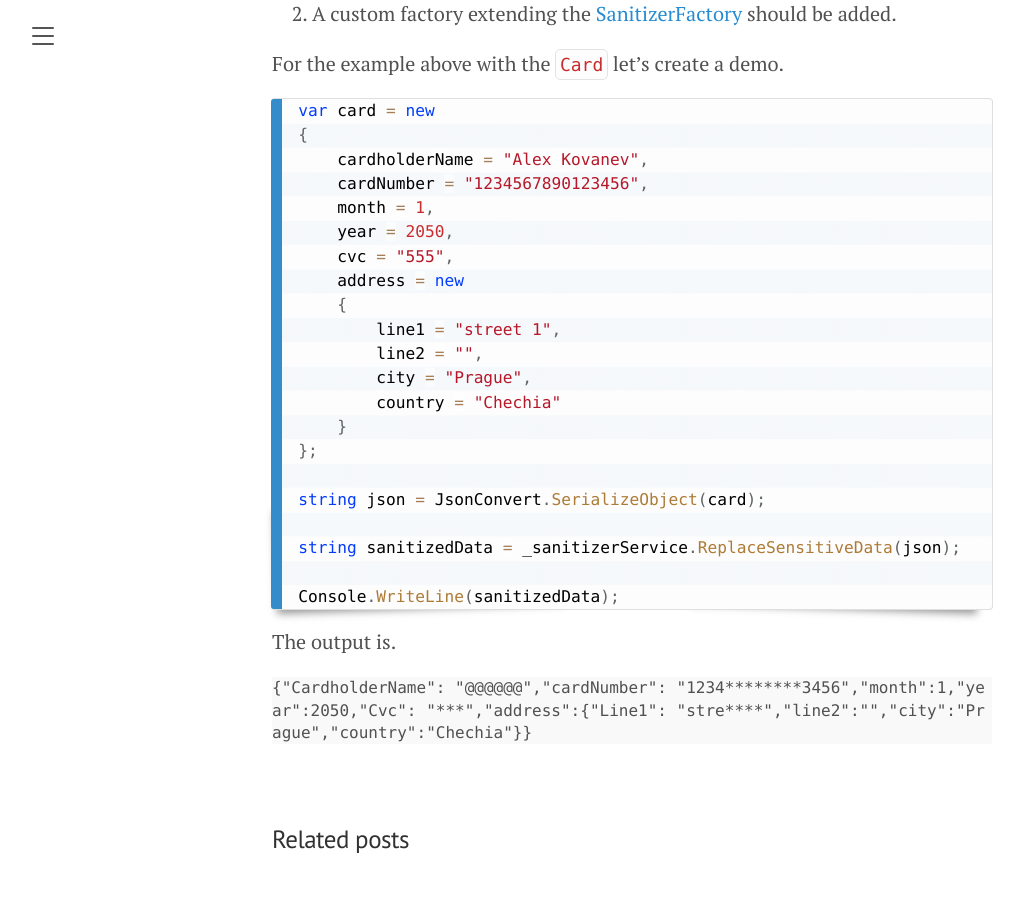
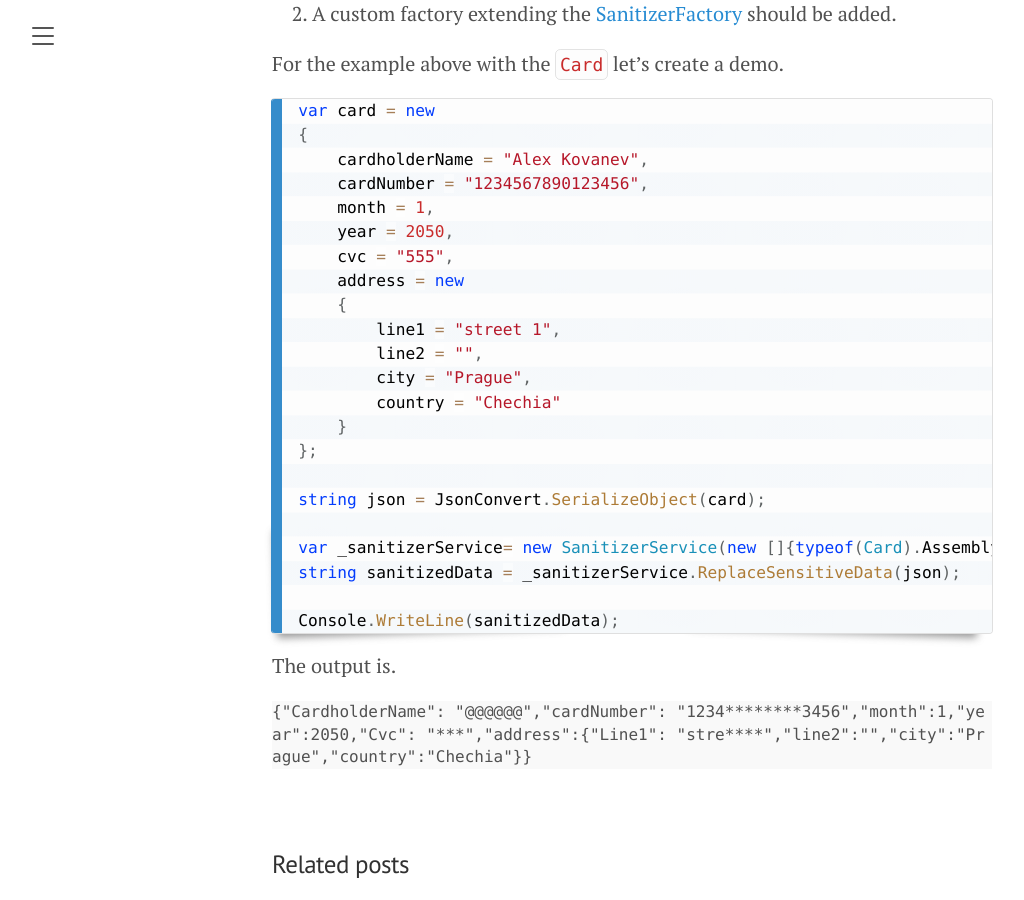
Before and after one commit to akovanev/kovanev.github.io, a Jekyll site: the page built from _posts/2020-09-09-How-to-sanitize-sensitive-data.md, in a window 1280 px wide and 900 px high, scrolled down 2436 px. Shown: the whole window, without its empty margins (8-1032 px from the left). Built offline with Jekyll 4.4.1, drawn with Linux system fonts in a browser that asks for light colours; before the commit the page ends 3312 px from its top, so only the background shows below that.

Commit message:
sanitizer fix

```diff
--- a/_posts/2020-09-09-How-to-sanitize-sensitive-data.md
+++ b/_posts/2020-09-09-How-to-sanitize-sensitive-data.md
@@ -84,6 +84,7 @@ For the example above with the `Card` let's create a demo.
 
 string json = JsonConvert.SerializeObject(card);
 
+var _sanitizerService= new SanitizerService(new []{typeof(Card).Assembly});
 string sanitizedData = _sanitizerService.ReplaceSensitiveData(json);
 
 Console.WriteLine(sanitizedData);
```
